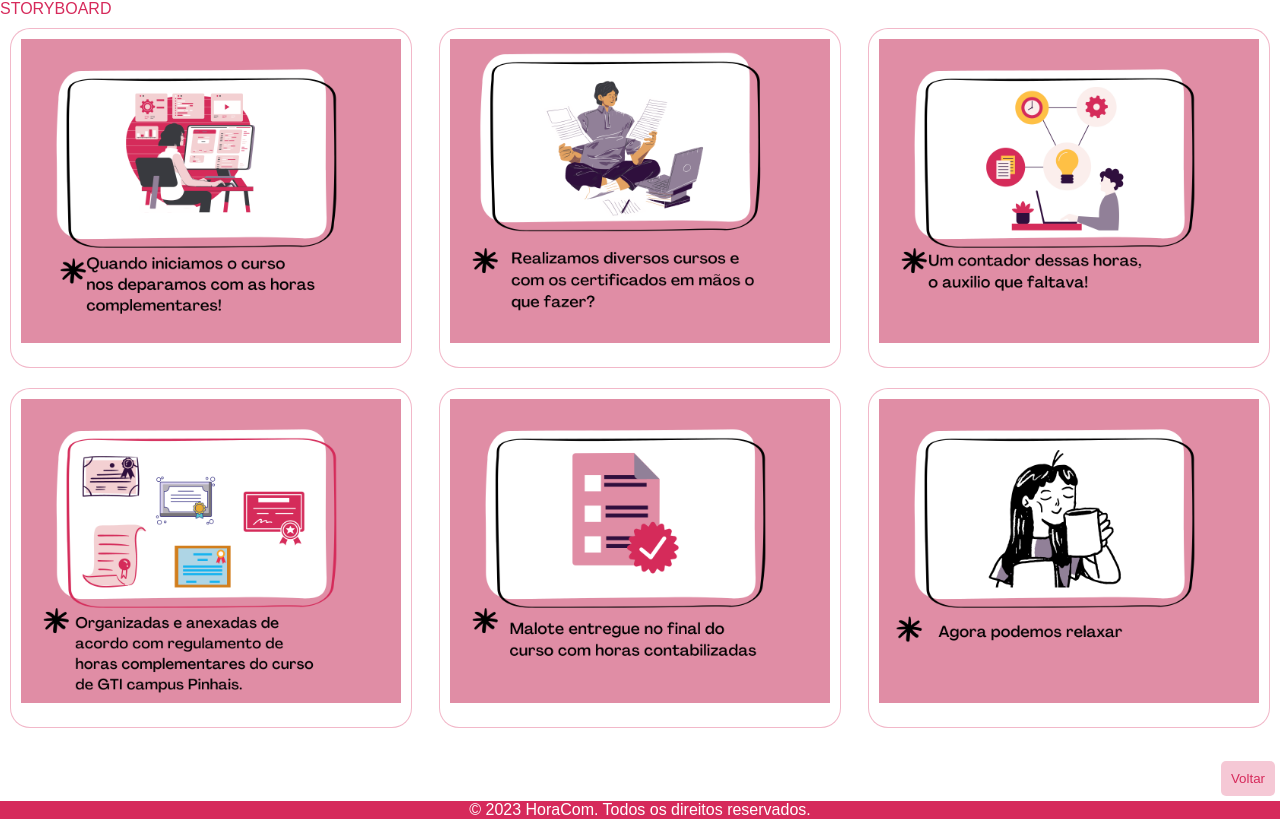
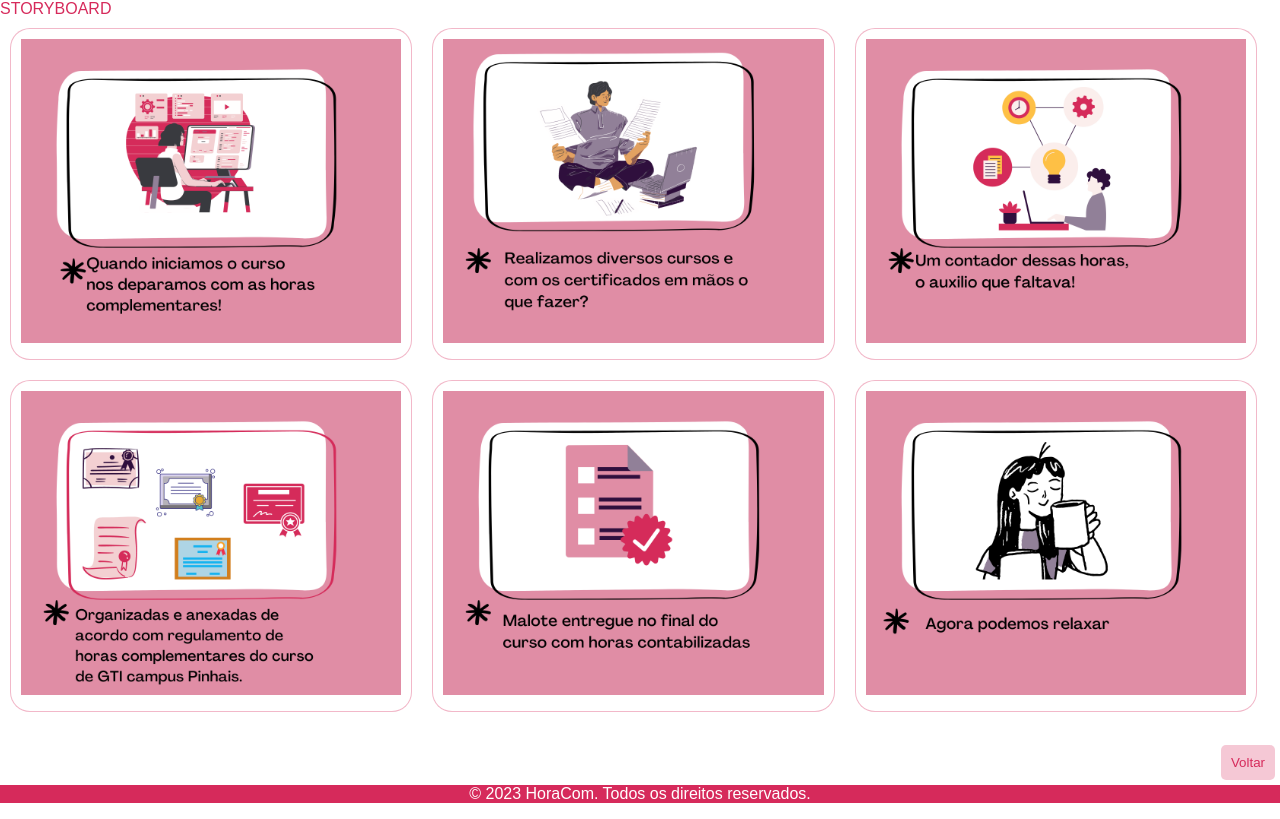
Before and after one commit to gti-ifpr/HoraCom, a Flask app: page /storyboard in a window 1280 px wide. Shown: the part 63-882 px from the top of the page. Run offline with Flask 3, Linux system fonts and the light colour scheme.

Commit message:
Update storyboard.css

```diff
--- a/horacomsite/static/css/storyboard.css
+++ b/horacomsite/static/css/storyboard.css
@@ -24,7 +24,6 @@ header {
 
 .logo img {
   width: 150px;
-  /* Ajuste o tamanho conforme necessário */
   height: auto;
 }
 
@@ -70,28 +69,30 @@ nav li a {
 
 .block {
   flex: 0 0 calc(33% - 20px);
-  /* Calcula a largura dos blocos com margens */
   margin: 10px;
   padding: 10px;
   background-color: #fff;
   border: 1px solid #d62a5b54;
   box-sizing: border-box;
   border-radius: 20px;
+  display: flex; /* Adiciona display flex para alinhar conteúdo no centro */
+  flex-direction: column; /* Alinha os elementos verticalmente */
+  align-items: center; /* Centraliza os itens horizontalmente */
 }
 
 .block img {
   max-width: 100%;
-  /* Evitar que a imagem fique maior que o bloco */
-  margin-bottom: 10px;
-  /* Adicionar espaço entre a imagem e o texto */
+  margin-bottom: 2px;
 }
 
 .block-container {
   display: flex;
   flex-wrap: wrap;
-  justify-content: space-between;
-  /* Distribui os blocos igualmente na largura disponível */
+   /* Use space-around para um espaçamento mínimo */
+  max-width: 1600px; /* Ajuste a largura máxima do container conforme necessário */
+  margin: 15 auto;
 }
+
 button {
   background-color: #d62a5b41;
   border-radius: 5px;
```
